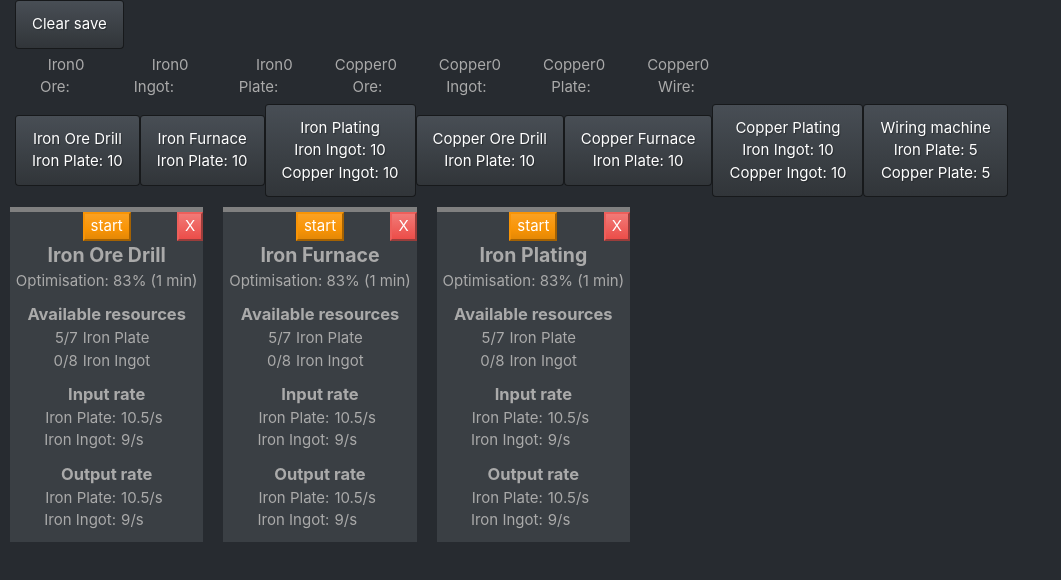
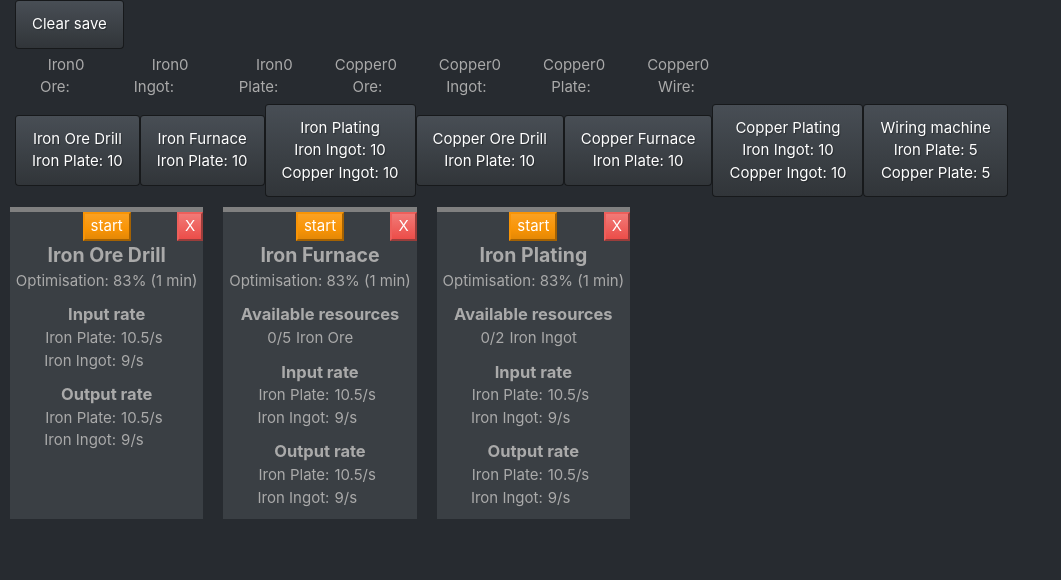
Before and after one commit to charlesbl/factory-game, a React (Create React App) app: page / in a window 1280 px wide. Shown: the top 580 px of the page, without its empty margins (0-1061 px from the left). Built offline with nearby package versions, Linux system fonts and the light colour scheme.

Commit message:
available resources

```diff
--- a/src/App.js
+++ b/src/App.js
@@ -66,7 +66,7 @@ class App extends React.Component {
     render() {
         return (
             <div className="container-fluid">
-                <button className="btn btn-primary">Clear save</button>
+                <button className="btn btn-primary" onClick={() => this.clearGame()}>Clear save</button>
                 <GameView game={this.state.game} />
             </div>
         )
--- a/src/Game/Inventory.js
+++ b/src/Game/Inventory.js
@@ -7,7 +7,7 @@ class Inventory {
         Object.entries(items).forEach(([itemName, item]) => {
             this.itemStacks[item.id] = new ItemStack(item, 0);
         });
-        if(save !== undefined) {
+        if (save !== undefined) {
             save.itemStacks.forEach((itemStackSave) => {
                 this.add(new ItemStack(undefined, undefined, itemStackSave));
             });
@@ -31,5 +31,9 @@ class Inventory {
     contains(itemStack) {
         return this.itemStacks[itemStack.item.id].quantity >= itemStack.quantity;
     }
+
+    count(item) {
+        return this.itemStacks.filter((itemStack) => itemStack.item.id === item.id)[0].quantity;
+    }
 }
 export default Inventory;
--- a/src/Views/MachineView.js
+++ b/src/Views/MachineView.js
@@ -1,8 +1,31 @@
 import React from 'react';
 import '../css/Machine.css'
 
-class MachineView extends React.Component{
+class MachineView extends React.Component {
+
+    renderAvailableResources(itemStack) {
+        var count = this.props.machine.factory.inventory.count(itemStack.item);
+        var maxedCount = count > itemStack.quantity ? itemStack.quantity : count;
+        return (
+            <div key={itemStack.id} className="row no-gutters">
+                <div className="col-4 text-right">{maxedCount}/{itemStack.quantity}</div>
+                <div className="col-8 text-left">
+                    <span className="available-resources-name">{itemStack.item.name}</span>
+                </div>
+            </div>
+        );
+    }
+
     render() {
+        var availableResources;
+        if (this.props.machine.craft.input.length > 0) {
+            availableResources = (
+                <div className="available-resources">
+                    <div className="subtitle">Available resources</div>
+                    {this.props.machine.craft.input.map((itemStack => this.renderAvailableResources(itemStack)))}
+                </div>
+            );
+        }
         return (
             <div className="machine">
                 <progress className="progress" max={100} value={this.props.machine.getPercentage()}></progress>
@@ -11,22 +34,7 @@ class MachineView extends React.Component{
                 <div className="name">{this.props.machine.name}</div>
                 <div>Optimisation: 83% (1 min)</div>
 
-                <div className="available-resources">
-                    <div className="subtitle">Available resources</div>
-                    <div className="row no-gutters">
-                        <div className="col-4 text-right">{5}/7</div>
-                        <div className="col-8 text-left">
-                            <span className="available-resources-name">Iron Plate</span>
-                        </div>
-                    </div>
-                    <div className="row no-gutters">
-                        <div className="col-4 text-right">0/8</div>
-                        <div className="col-8 text-left">
-                            <span className="available-resources-name">Iron Ingot</span>
-                        </div>
-                    </div>
-                </div>
-
+                {availableResources}
                 <div className="rate">
                     <div className="subtitle">Input rate</div>
                     <div className="row no-gutters">
```
